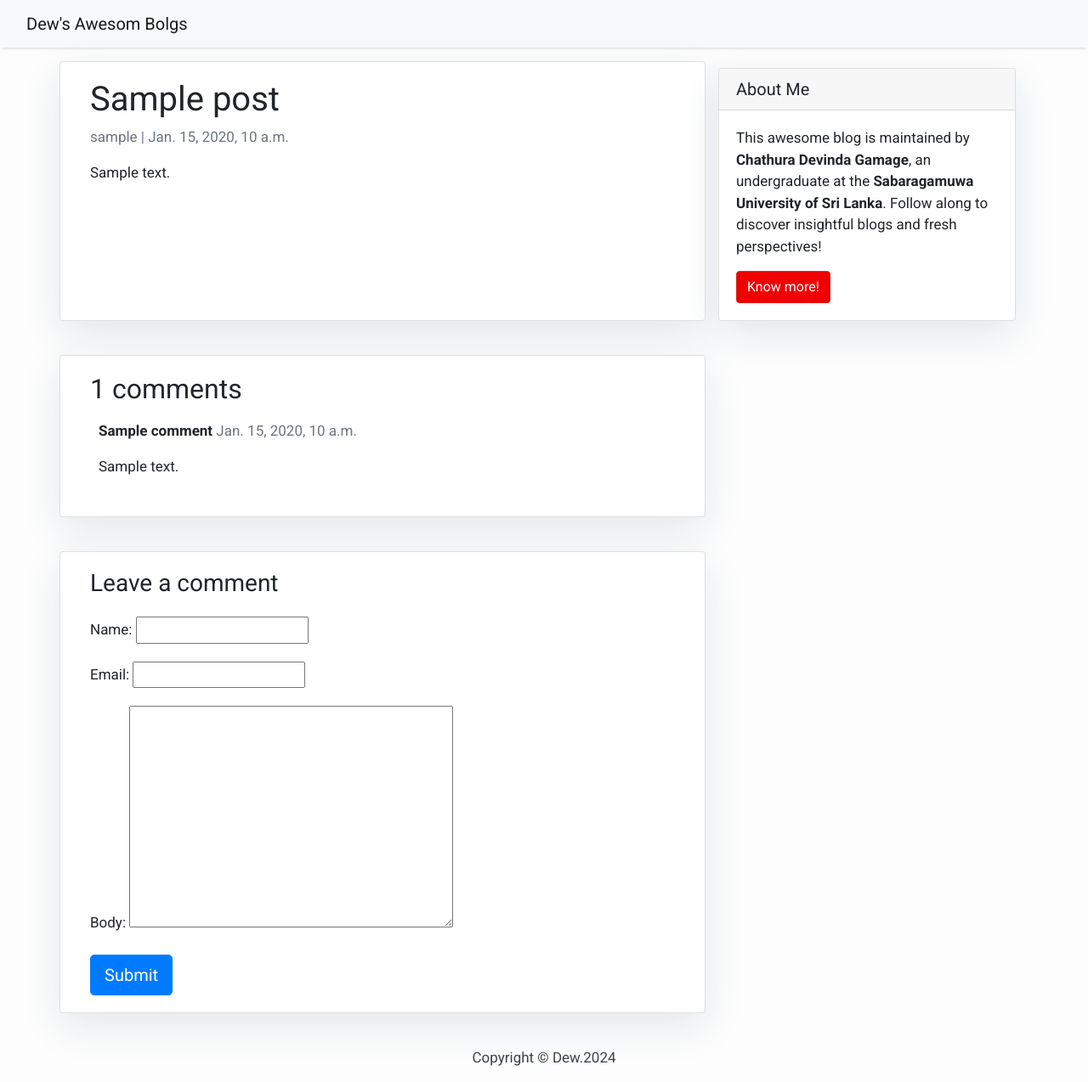
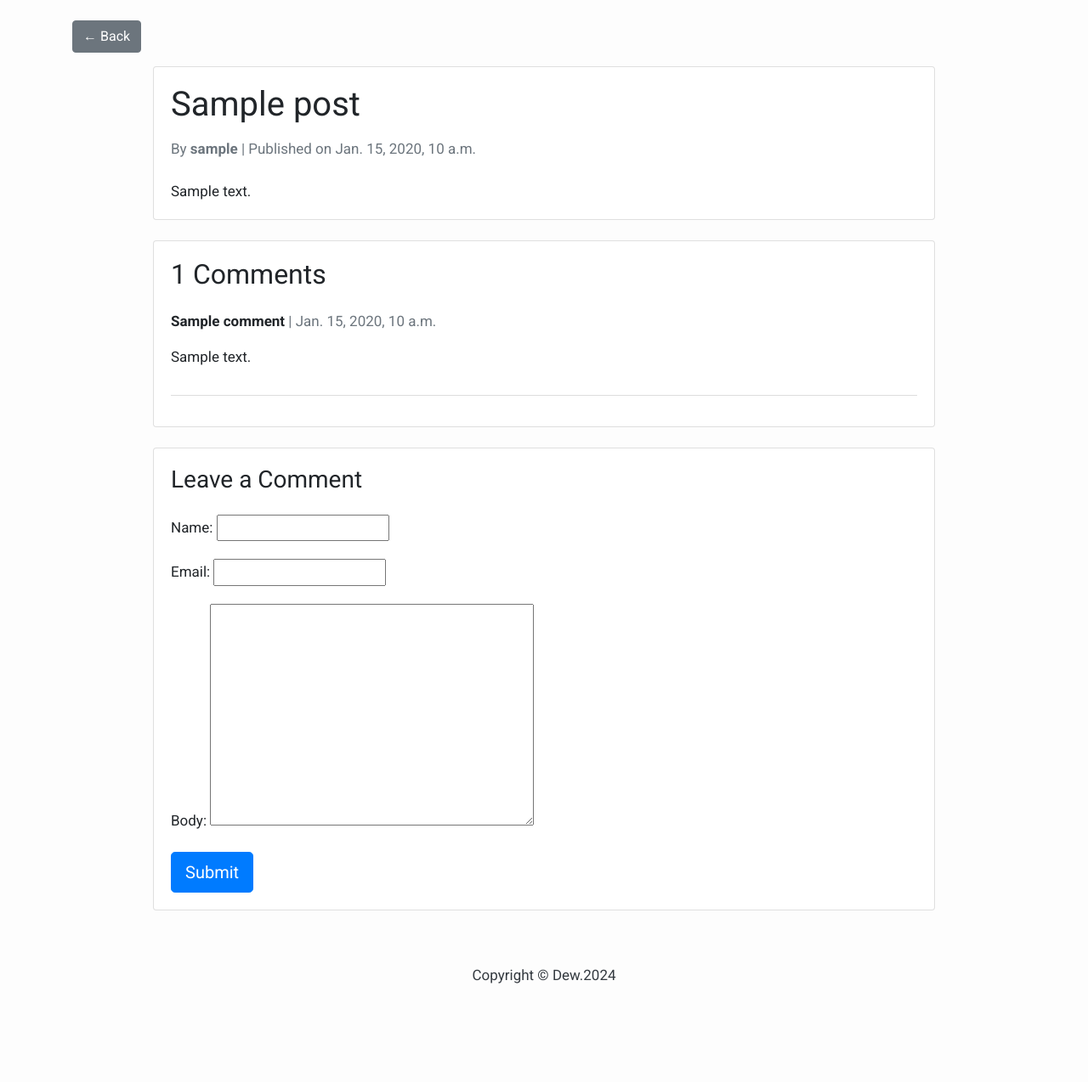
Before and after one commit to Dewchathu/dewBlogSite, a Django app: a page that uses blogsite/templates/base.html in a window 1280 px wide. Shown: the whole page at 85% size. After the commit the page ends 1158 px from the top, so only its background shows below. Run offline with Django 5.2, Linux system fonts and the light colour scheme; tables that the repository leaves empty hold one stand-in row (values such as "Sample post"); some libraries are stand-ins or nearby versions.

Commit message:
202412101558

```diff
--- a/blogsite/templates/base.html
+++ b/blogsite/templates/base.html
@@ -2,7 +2,7 @@
 <html>
 
     <head>
-        <title>Django Central</title>
+        <title>Dew's Awesome Blogs</title>
         <link href="https://fonts.googleapis.com/css?family=Roboto:400,700" rel="stylesheet">
         <meta name="google" content="notranslate" />
         <meta name="viewport" content="width=device-width, initial-scale=1" />
@@ -34,20 +34,8 @@
         }
     </style>
 
-        <!-- Navigation -->
-        <nav class="navbar navbar-expand-lg navbar-light bg-light shadow" id="mainNav">
-            <div class="container-fluid">
-                <a class="navbar-brand" href="{% url 'home' %}">Dew's Awesom Bolgs</a>
-                <button class="navbar-toggler navbar-toggler-right" type="button" data-toggle="collapse" data-target="#navbarResponsive"
-                    aria-controls="navbarResponsive" aria-expanded="false" aria-label="Toggle navigation">
-                    <span class="navbar-toggler-icon"></span>
-                </button>
-            </div>
-        </nav>
         {% block content %}
-        <!-- Content Goes here -->
         {% endblock content %}
-        <!-- Footer -->
         <footer class="py-3 bg-grey">
             <p class="m-0 text-dark text-center ">Copyright &copy; Dew.2024</p>
         </footer>
--- a/blogsite/templates/post_detail.html
+++ b/blogsite/templates/post_detail.html
@@ -1,48 +1,72 @@
 {% extends 'base.html' %}
- {% block content %}<div class="container">
+{% block content %}
+<div class="container my-4">
+  <!-- Back Button -->
   <div class="row">
-    <div class="col-md-8 card mb-4  mt-3 left  top">
+    <div class="col-12 mb-3">
+      <a href="javascript:history.back()" class="btn btn-secondary">
+        &larr; Back
+      </a>
+    </div>
+  </div>
+
+  <!-- Post Content -->
+  <div class="row justify-content-center">
+    <div class="col-md-10">
+      <div class="card mb-4">
         <div class="card-body">
-        <h1>{% block title %} {{ post.title }} {% endblock title %}</h1>
-       <p class=" text-muted">{{ post.author }} | {{ post.created_on }}</p>
-        <p class="card-text ">{{ post.content | safe }}</p>
-     </div>    </div>
-   {% block sidebar %}
- {% include 'sidebar.html' %}
-{% endblock sidebar %}
-   <div class="col-md-8 card mb-4  mt-3 ">
+          <h1 class="mb-3">{% block title %} {{ post.title }} {% endblock title %}</h1>
+          <p class="text-muted">
+            By <strong>{{ post.author }}</strong> | Published on {{ post.created_on }}
+          </p>
+          <div class="mt-4">
+            <p class="card-text">{{ post.content | safe }}</p>
+          </div>
+        </div>
+      </div>
+    </div>
+  </div>
+
+  <!-- Comments Section -->
+  <div class="row justify-content-center">
+    <div class="col-md-10">
+      <div class="card mb-4">
         <div class="card-body">
-        <!-- comments -->
-       <h2>{{ comments.count }} comments</h2>
+          <h2 class="mb-4">{{ comments.count }} Comments</h2>
           {% for comment in comments %}
-        <div class="comments" style="padding: 10px;">
-          <p class="font-weight-bold">
-           {{ comment.name }}
-            <span class=" text-muted font-weight-normal">
-              {{ comment.created_on }}
-            </span>
+          <div class="mb-3 pb-3" style="border-bottom: 1px solid #ddd;">
+            <p>
+              <strong>{{ comment.name }}</strong>
+              <span class="text-muted"> | {{ comment.created_on }}</span>
             </p>
-          {{ comment.body | linebreaks }}
+            <p>{{ comment.body | linebreaks }}</p>
           </div>
           {% endfor %}
         </div>
       </div>
-    <div class="col-md-8 card mb-4  mt-3 ">
+    </div>
+  </div>
+
+  <!-- Comment Form -->
+  <div class="row justify-content-center">
+    <div class="col-md-10">
+      <div class="card mb-4">
         <div class="card-body">
           {% if new_comment %}
           <div class="alert alert-success" role="alert">
-          Your comment is awaiting moderation
+            Your comment is awaiting moderation.
           </div>
           {% else %}
-        <h3>Leave a comment</h3>
-        <form method="post" style="margin-top: 1.3em;">
+          <h3 class="mb-4">Leave a Comment</h3>
+          <form method="post">
             {{ comment_form.as_p }}
             {% csrf_token %}
-          <button type="submit" class="btn btn-primary  btn-lg">Submit</button>
+            <button type="submit" class="btn btn-primary btn-lg">Submit</button>
           </form>
           {% endif %}
         </div>
       </div>
     </div>
   </div>
+</div>
 {% endblock content %}
--- a/blogsite/templates/sidebar.html
+++ b/blogsite/templates/sidebar.html
@@ -9,16 +9,14 @@
 
 <!-- Sidebar Widgets Column -->
 <div class="col-md-4 float-right ">
-<div class="card my-4">
-        <h5 class="card-header">About Me</h5>
-    <div class="card-body">
-        <p class="card-text"> This awesome blog is maintained by <strong>Chathura Devinda Gamage</strong>,
-            an undergraduate at the <strong>Sabaragamuwa University of Sri Lanka</strong>.
-            Follow along to discover insightful blogs and fresh perspectives!</p>
-        <a href="#"
-           class="btn btn-danger">Know more!</a>
+    <div class="card my-4" style="border: none; border-radius: 10px; box-shadow: 0 4px 12px rgba(0,0,0,0.2);">
+        <h5 class="card-header" style="background-color: var(--gold-dark); color: var(--text-light);">About Me</h5>
+        <div class="card-body">
+            <p>This awesome blog is maintained by <strong>Chathura Devinda Gamage</strong>, an undergraduate at <strong>Sabaragamuwa University of Sri Lanka</strong>. Follow along to discover insightful blogs and fresh perspectives!</p>
+            <a href="#" class="btn btn-primary">Know More</a>
+        </div>
     </div>
-</div>
+
 </div>
 
 {% endblock sidebar %}
```
Also changed, not shown: blogsite/templates/index.html (+7 -7 lines). Lines whose indentation alone changed are shown as unchanged.
